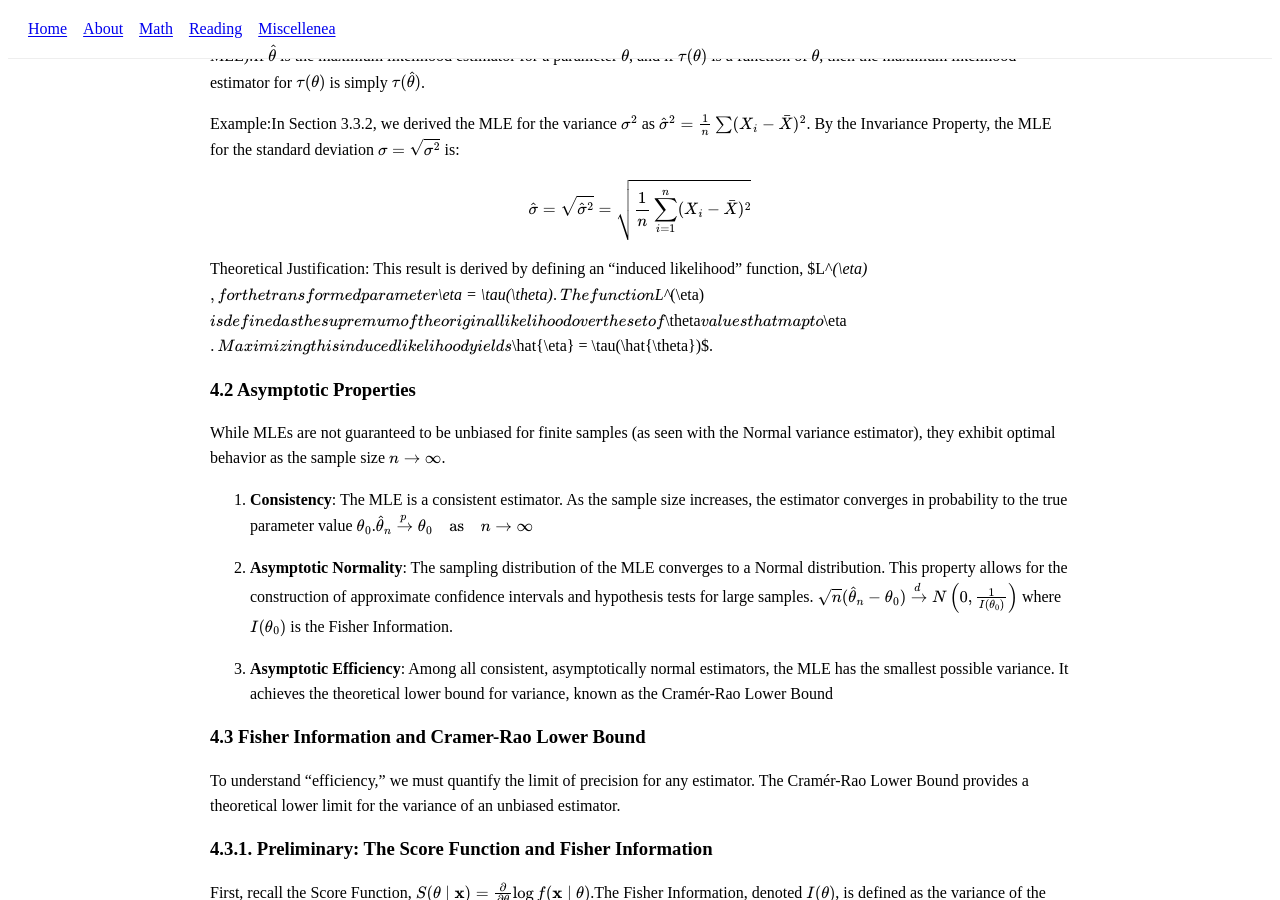
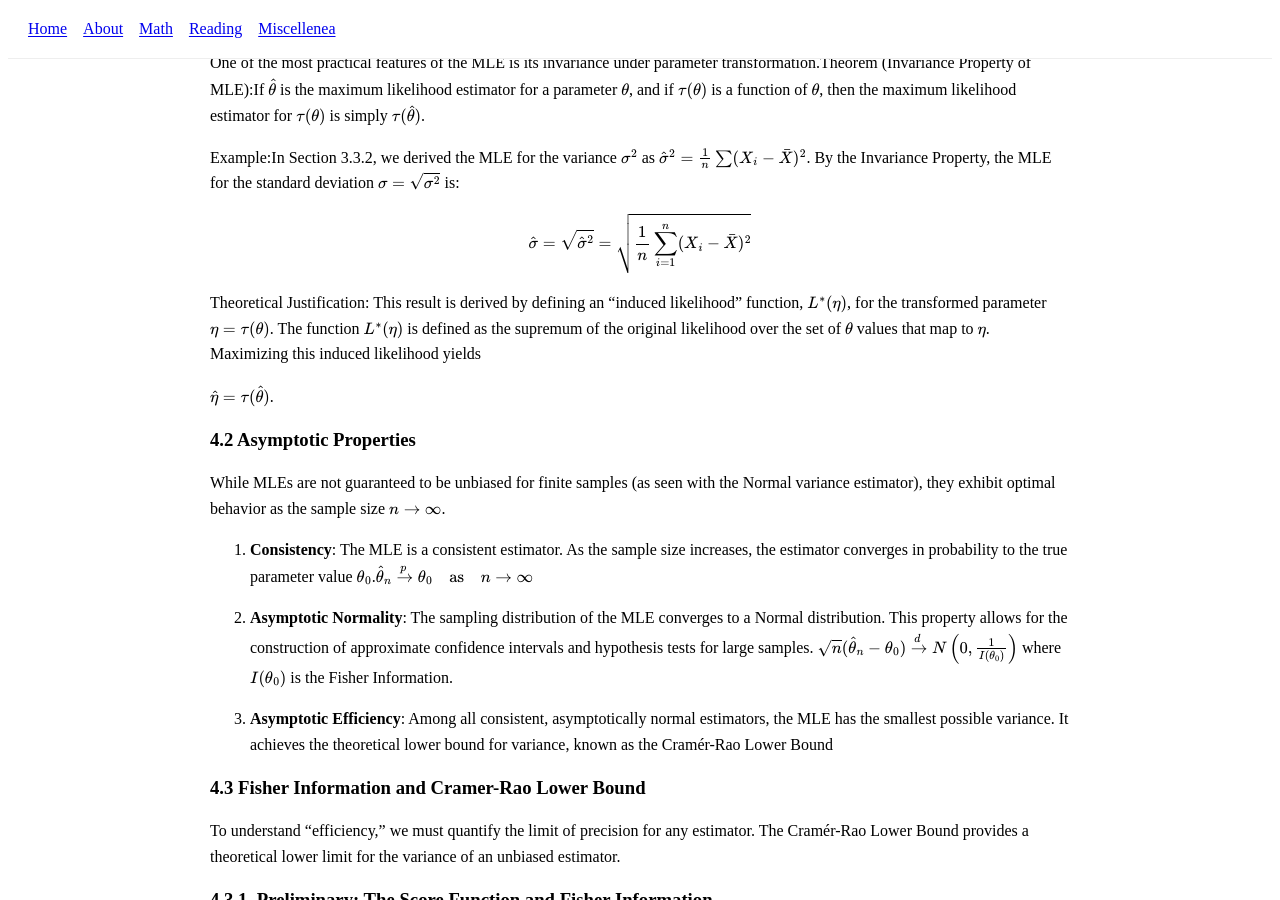
Before and after one commit to KevinDayve/KevinDayve.github.io, a Jekyll site: the page built from math/likelihood_estimation.md, in a window 1280 px wide and 900 px high, scrolled down 4079 px. Built offline with Jekyll 4.4.1, drawn with Linux system fonts in a browser that asks for light colours; some of the changed text lies outside the part shown.

Commit message:
fix rendering issues

```diff
--- a/math/likelihood_estimation.md
+++ b/math/likelihood_estimation.md
@@ -83,7 +83,9 @@ The Score Function, $S(\theta)$, is the gradient of the log-likelihood with resp
 
 3. Solve the Likelihood Equation:
 
-Set the score function to zero to identify critical points. The solution to this equation is the candidate for the MLE:$$S(\theta) = 0$$
+Set the score function to zero to identify critical points. The solution to this equation is the candidate for the MLE:
+
+$$S(\theta) = 0$$
 
 **Note** (Second-Order Condition): To verify that the solution corresponds to a local maximum rather than a minimum or saddle point, one must verify that the second derivative (the Hessian matrix in the multivariate case) is negative definite:
 
@@ -149,7 +151,9 @@ Example:In Section 3.3.2, we derived the MLE for the variance $\sigma^2$ as $\ha
 $$\hat{\sigma} = \sqrt{\hat{\sigma}^2} = \sqrt{\frac{1}{n}\sum_{i=1}^n (X_i - \bar{X})^2}$$
 
 Theoretical Justification:
-This result is derived by defining an "induced likelihood" function, $L^*(\eta)$, for the transformed parameter $\eta = \tau(\theta)$. The function $L^*(\eta)$ is defined as the supremum of the original likelihood over the set of $\theta$ values that map to $\eta$. Maximizing this induced likelihood yields $\hat{\eta} = \tau(\hat{\theta})$.
+This result is derived by defining an "induced likelihood" function, $$L^*(\eta)$$, for the transformed parameter $$\eta = \tau(\theta)$$. The function $$L^*(\eta)$$ is defined as the supremum of the original likelihood over the set of $\theta$ values that map to $\eta$. Maximizing this induced likelihood yields
+
+$$\hat{\eta} = \tau(\hat{\theta})$$.
 
 ### 4.2 Asymptotic Properties
 
```
Also changed, not shown: other parts of math/likelihood_estimation.md (+1 -1 lines).
